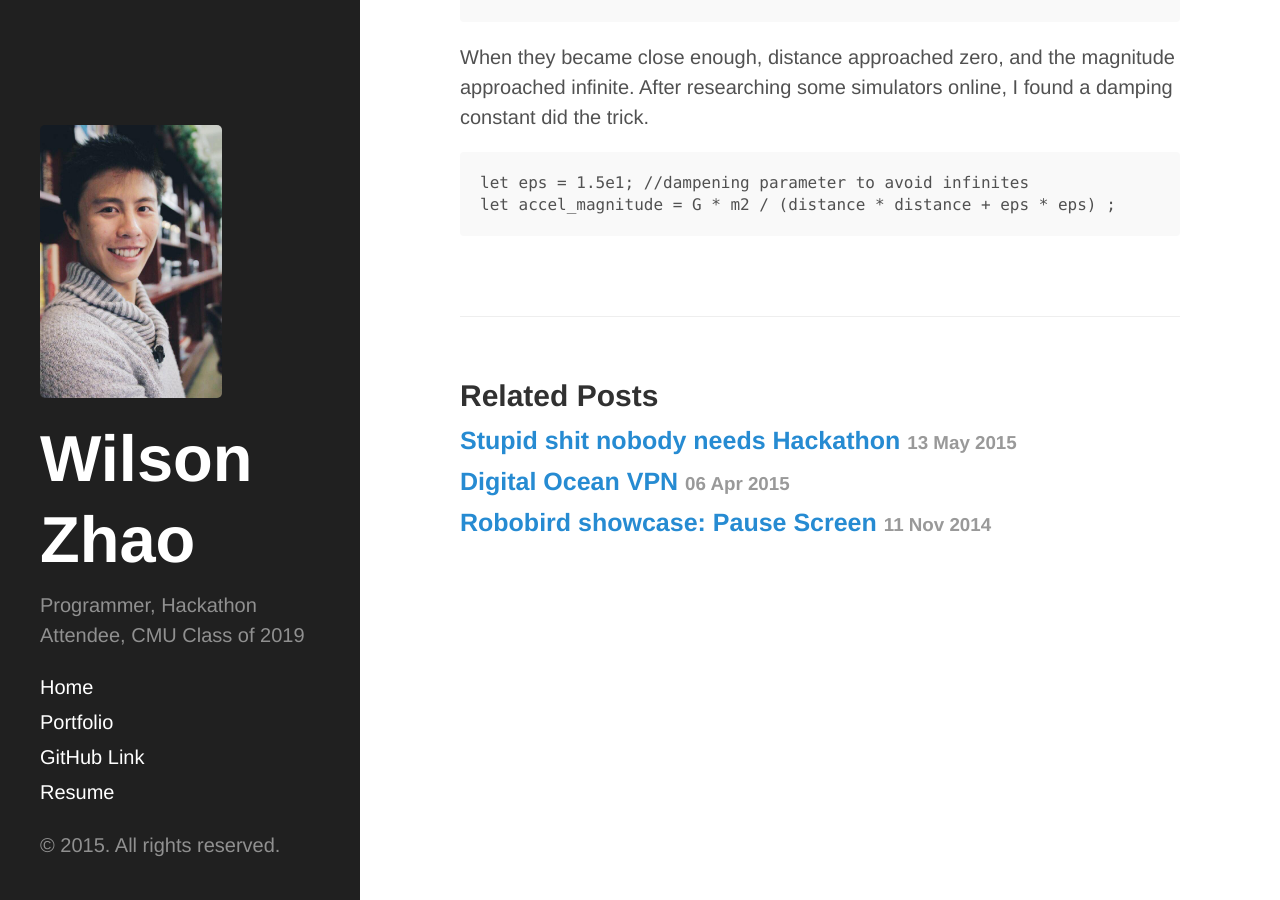
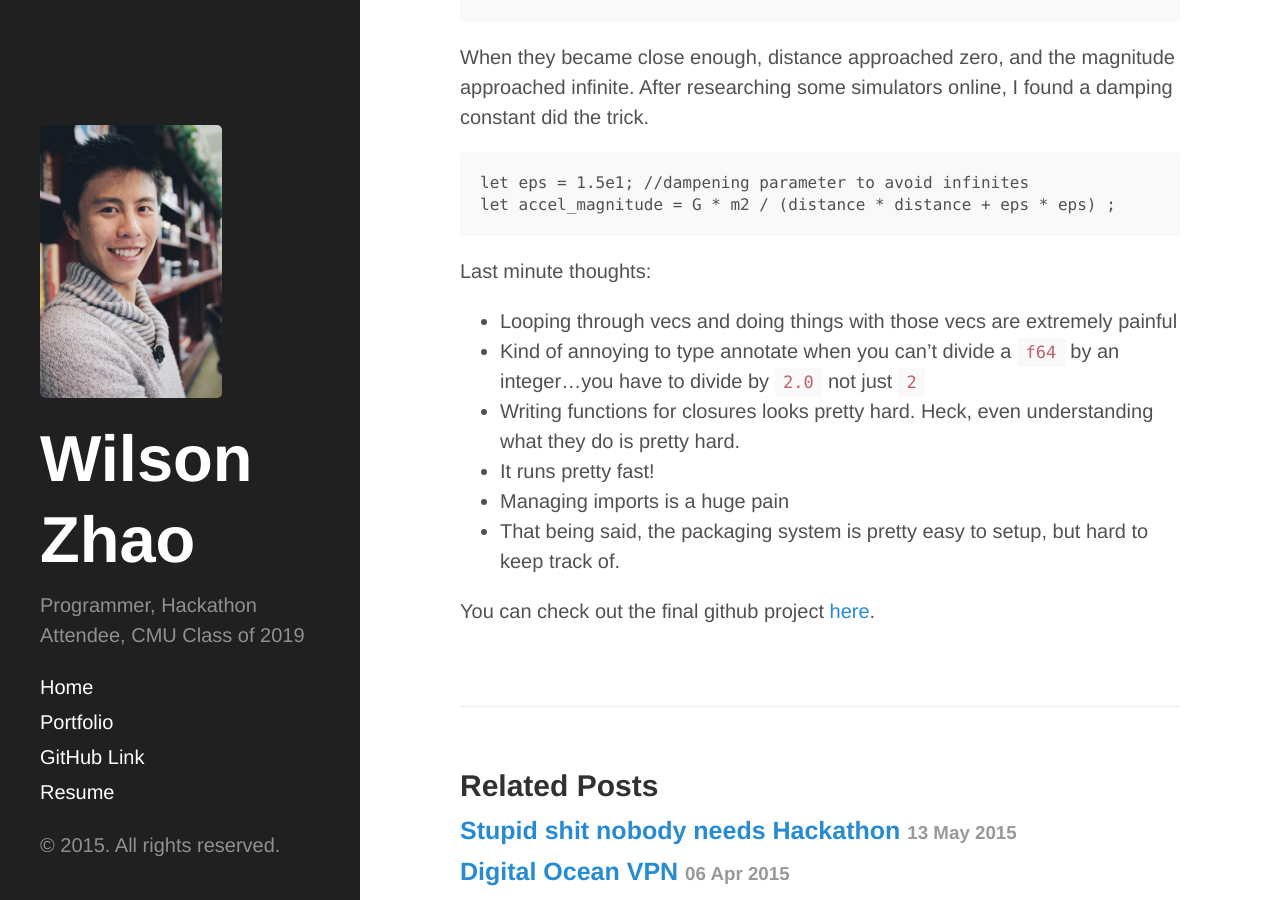
Before and after one commit to wilzh40/wilzh40.github.io_stop, a Jekyll site: the page built from _posts/2015-05-31-learning-rust-by-making-a-n-body-simulator.md, in a window 1280 px wide and 900 px high, scrolled down 3731 px. Built offline with Jekyll 4.4.1, drawn with Linux system fonts in a browser that asks for light colours; some web fonts are replaced; Markdown is read by kramdown in place of the engine named in the settings; some of the changed text lies outside the part shown.

Commit message:
Updated 2015-05-31-learning-rust-by-making-a-n-body-simulator.md

```diff
--- a/_posts/2015-05-31-learning-rust-by-making-a-n-body-simulator.md
+++ b/_posts/2015-05-31-learning-rust-by-making-a-n-body-simulator.md
@@ -1,6 +1,6 @@
 ---
 layout: post
-title: Learning Rust by making a n body simulator
+title: "Learning Rust by making an N-body simulator"
 description: ""
 category: Programming
 tags: []
@@ -92,3 +92,16 @@ When they became close enough, distance approached zero, and the magnitude appro
 
 	let eps = 1.5e1; //dampening parameter to avoid infinites
     let accel_magnitude = G * m2 / (distance * distance + eps * eps) ;
+
+
+Last minute thoughts:
+
+- Looping through vecs and doing things with those vecs are extremely painful
+- Kind of annoying to type annotate when you can't divide a `f64` by an integer...you have to divide by `2.0` not just `2`
+- Writing functions for closures looks pretty hard. Heck, even understanding what they do is pretty hard.
+- It runs pretty fast!
+- Managing imports is a huge pain
+- That being said, the packaging system is pretty easy to setup, but hard to keep track of.
+
+
+You can check out the final github project [here](https://github.com/wilzh40/GravitySim-Rust).
```
